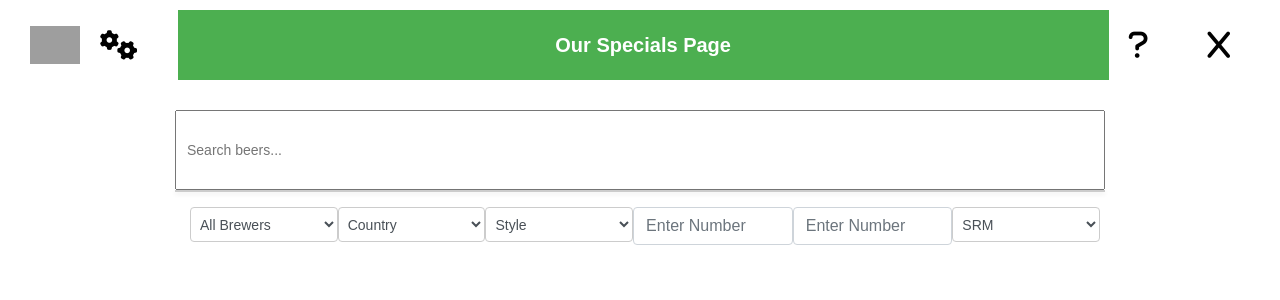
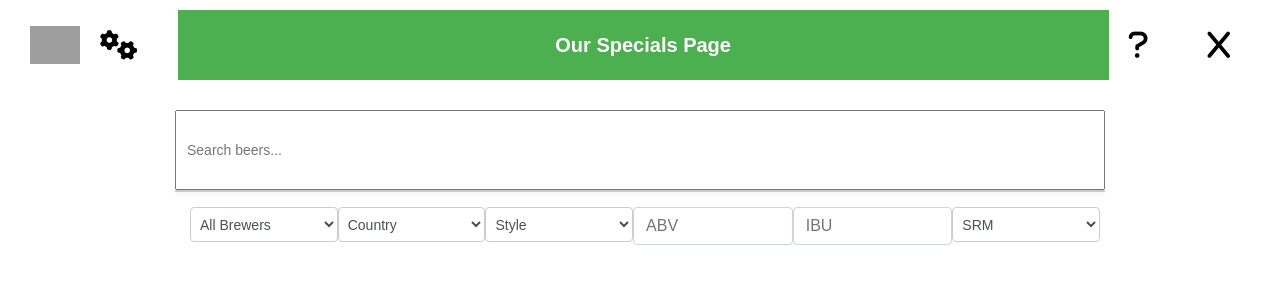
Before and after one commit to DavidMajomi/Beer-co, a PHP site: page /search.php in a window 1280 px wide. Shown: the top 300 px of the page. Run offline with PHP 8.4, Linux system fonts and the light colour scheme; grey boxes are pictures that could not be loaded.

Commit message:
Update search.php

```diff
--- a/search.php
+++ b/search.php
@@ -139,10 +139,12 @@
                 var countryFilter = $('#country-select').val();
                 var styleFilter = $('#style-select').val();
                 var srmFilter = $('#srm-select').val();
+                var abvFilter =$('abv-select').val();
+                var ibuFilter =$('ibu-select').val();
                 var resultDropdown = $(this).siblings(".result");
 
                 if(inputVal.length){
-                    $.get("backend-search.php", {term: inputVal, brewer: brewerFilter, country: countryFilter, style: styleFilter, srn: srmFilter}).done(function(data){
+                    $.get("backend-search.php", {term: inputVal, brewer: brewerFilter, country: countryFilter, style: styleFilter, srn: srmFilter, abv: abvFilter, ibu: ibuFilter}).done(function(data){
                         // Display the returned data in the result dropdown
                         resultDropdown.html(data);
                     });
@@ -218,12 +220,9 @@
                 <option value="lager">Lager</option>
             </select>
 
-            <label for="filter-number"></label>
-            <input type="number" id="filter-number" class="form-control" placeholder="Enter Number" min="1" max="100">
+            <input type="number" id="abv-select" class="form-control" placeholder="ABV" min="1" max="100">
 
-
-            <label for="filter-number"></label>
-            <input type="number" id="filter-number" class="form-control" placeholder="Enter Number" min="1" max="100">
+            <input type="number" id="ibu-select" class="form-control" placeholder="IBU" min="1" max="100">
 
 
             <select id="srm-select" class="form-control">
```
